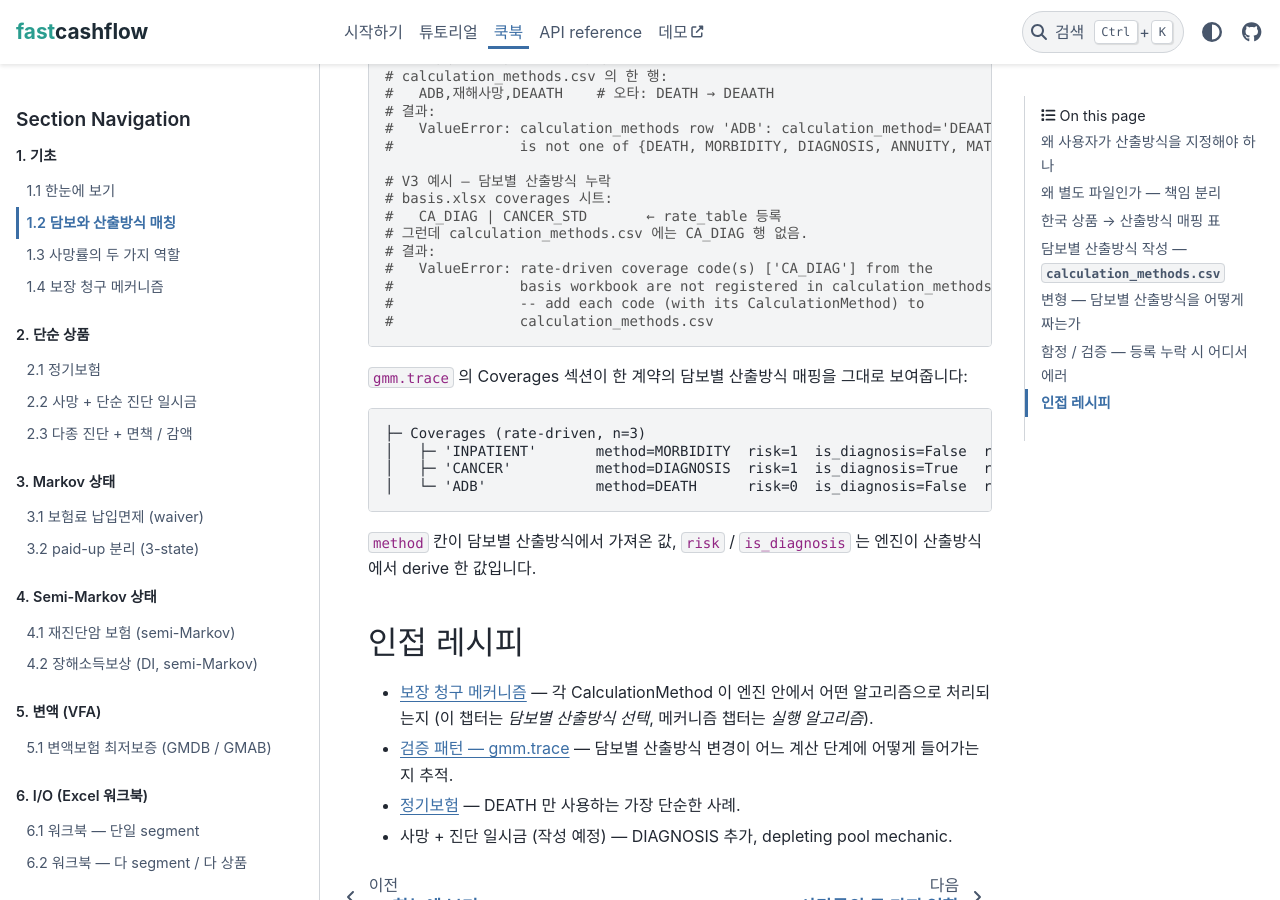
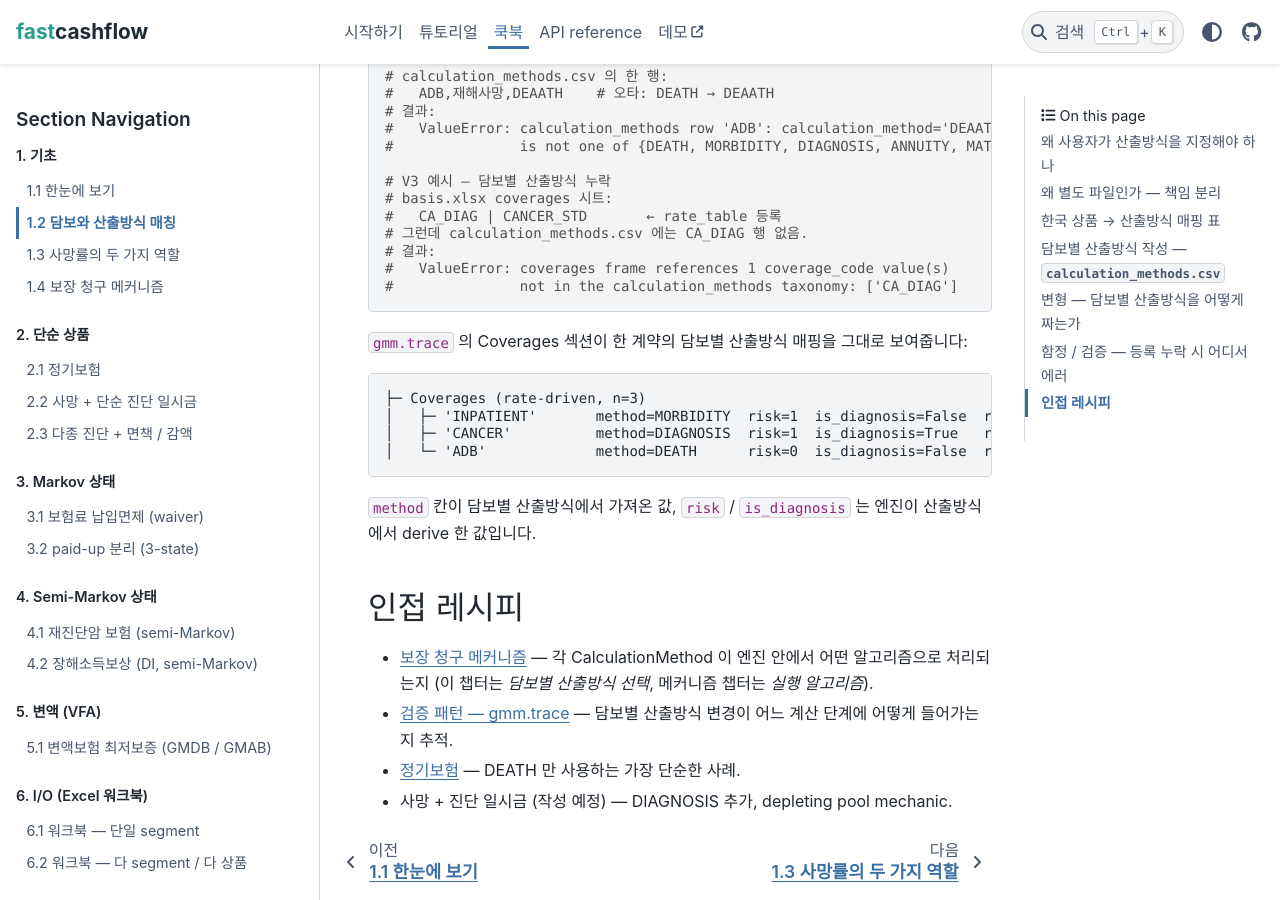
Before and after one commit to seokhoonj/fastcashflow, a Sphinx documentation site: the page built from docs/cookbook/basics/calculation-methods.md, in a window 1280 px wide and 900 px high, scrolled down 4959 px. Built offline with Sphinx 7.4.7 and the PyData theme 0.15.4, drawn with Linux system fonts in a browser that asks for light colours.

Commit message:
docs: fix audit findings -- error text, cross-refs, zero-width spaces
- calculation-methods: V3's quoted ValueError now matches the engine's actual
  message ('coverages frame references N coverage_code value(s) not in the
  calculation_methods taxonomy').
- death-diagnosis: waiting/reduction cross-ref 3.2 -> 2.3 (diagnosis-rules).
- reincidence / validation: '(작성 예정)' links now point at the chapters that
  exist (4.2 DI, 7.1 sensitivity, 6.2 workbook-multi).
- 11-in-practice: strip two U+200B zero-width spaces.

````diff
--- a/docs/cookbook/basics/calculation-methods.md
+++ b/docs/cookbook/basics/calculation-methods.md
@@ -222,10 +222,8 @@ mortality_tables (또는 incidence_rate_tables) 의 항목을 가리키게
 #   CA_DIAG | CANCER_STD       ← rate_table 등록
 # 그런데 calculation_methods.csv 에는 CA_DIAG 행 없음.
 # 결과:
-#   ValueError: rate-driven coverage code(s) ['CA_DIAG'] from the
-#               basis workbook are not registered in calculation_methods
-#               -- add each code (with its CalculationMethod) to
-#               calculation_methods.csv
+#   ValueError: coverages frame references 1 coverage_code value(s)
+#               not in the calculation_methods taxonomy: ['CA_DIAG']
 ```
 
 `gmm.trace` 의 Coverages 섹션이 한 계약의 담보별 산출방식 매핑을 그대로
````
Also changed, not shown: docs/cookbook/semi-markov/reincidence.md (+1 -1 lines), docs/cookbook/simple/death-diagnosis.md (+1 -1 lines), docs/cookbook/workflow/validation.md (+2 -2 lines), docs/tutorial/11-in-practice.md (+2 -2 lines).
